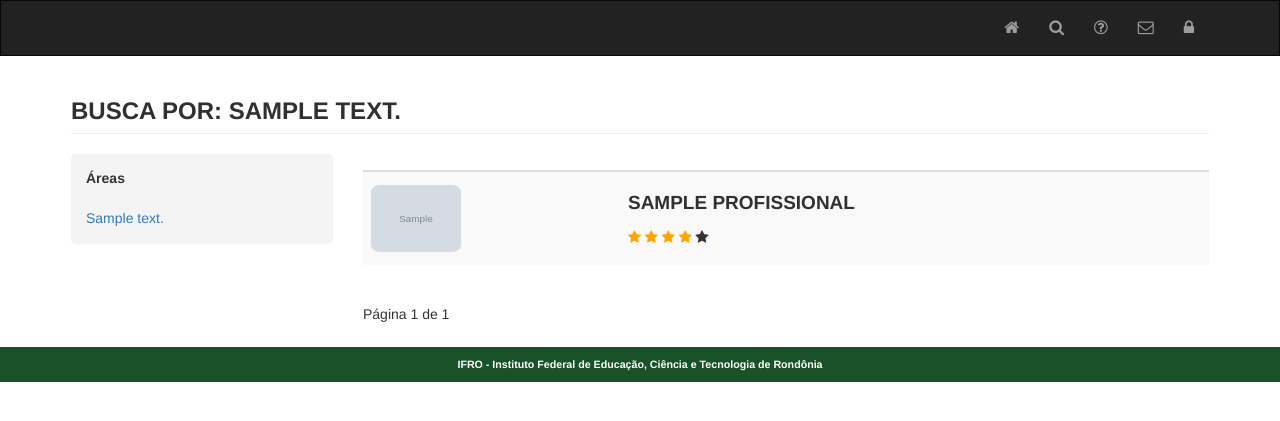
After one commit to kaiserthiago/contratou, a Django app: page /search/?area=1 in a window 1280 px wide. The commit adds this page. Shown: the top 421 px of the page. Run offline with Django 3.2, Linux system fonts and the light colour scheme; tables that the repository leaves empty hold one stand-in row (values such as "Sample post"); grey boxes marked "Sample" are stand-in pictures; some libraries are stand-ins or nearby versions.

Commit message:
versao 2

```diff
--- a/contratou/__init__.py
+++ b/contratou/__init__.py
@@ -0,0 +1 @@
+default_app_config = 'contratou.apps.ContratouConfig'
--- a/contratou/forms.py
+++ b/contratou/forms.py
@@ -46,6 +46,7 @@ class FormSegmento(forms.ModelForm):
         model = Segmento
         fields = ['descricao']
 
+
 class FormArea(forms.ModelForm):
     def __init__(self, *args, **kwargs):
         super(FormArea, self).__init__(*args, **kwargs)
@@ -59,8 +60,8 @@ class FormArea(forms.ModelForm):
         model = Area
         fields = ['segmento', 'descricao']
 
+
 class FormAvaliacaoProfissional(forms.ModelForm):
-
     class Meta:
         model = AvaliacaoProfissional
         # fields = ['profissional', 'servico', 'data_servico', 'comentario', 'campo1', 'campo2', 'campo3', 'campo4', 'campo5']
@@ -92,4 +93,5 @@ class FormAvaliacaoContratante(forms.ModelForm):
 
     class Meta:
         model = AvaliacaoContratante
-        fields = ['profissional', 'contratante', 'servico', 'campo1', 'campo2', 'campo3', 'campo4', 'campo5', 'comentario']
+        fields = ['profissional', 'contratante', 'servico', 'campo1', 'campo2', 'campo3', 'campo4', 'campo5',
+                  'comentario']
--- a/contratou/templates/contratou/avaliacao_profissional.html
+++ b/contratou/templates/contratou/avaliacao_profissional.html
@@ -1,4 +1,4 @@
-{% extends "contratou/layout.html" %}
+{% extends "contratou/../layout.html" %}
 {% block class_avalia_prof %} class="active" {% endblock %}
 {% block titulo %} Contratou! - Avaliação Profissional {% endblock %}
 
--- a/contratou/templates/contratou/contato.html
+++ b/contratou/templates/contratou/contato.html
@@ -1,6 +1,6 @@
-{% extends "contratou/layout.html" %}
+{% extends "contratou/../layout.html" %}
 {% block class_contato %} class="active" {% endblock %}
-{% block titulo %} Contratou! - Contato {% endblock %}
+{% block titulo %}Contato - Contratou!{% endblock %}
 
 {% block conteudo %}
     <h2 class="page-header">Entre em contato conosco</h2>
--- a/contratou/templates/contratou/login.html
+++ b/contratou/templates/contratou/login.html
@@ -1,4 +1,4 @@
-{% extends "contratou/layout.html" %}
+{% extends "contratou/../layout.html" %}
 {% block class_sobre %} class="active" {% endblock %}
 {% block titulo %} Contratou! - Login {% endblock %}
 
--- a/contratou/templates/contratou/profissionais.html
+++ b/contratou/templates/contratou/profissionais.html
@@ -1,4 +1,4 @@
-{% extends "contratou/layout.html" %}
+{% extends "contratou/../layout.html" %}
 {% block class_profissionais %} class="active" {% endblock %}
 
 {% block link_css %}
--- /dev/null
+++ b/contratou/templates/contratou/profissional_search.html
@@ -0,0 +1,170 @@
+{% extends "layout.html" %}
+{% block class_searc %} class="active" {% endblock %}
+{% block titulo %}Busca por profissionais - Contratou!{% endblock %}
+{% load static %}
+
+{% block conteudo %}
+    {% if id_area %}
+        <h2 class="page-header">Busca por: {{ area_descricao }}</h2>
+    {% else %}
+        <h2 class="page-header">Busca por profissionais</h2>
+    {% endif %}
+    <div class="row">
+        {#        <div class="col-sm-12">#}
+        {#            <h4>#}
+        {#                Busca por:#}
+        {#                {% if qs %}#}
+        {#                    {{ qs }}#}
+        {#                {% else %}#}
+        {#                    {{ area_descricao }}#}
+        {#                {% endif %}#}
+        {#            </h4>#}
+        {#        </div>#}
+        <div class="col-sm-3">
+            <ul class="list-group">
+                <li class="disabled">
+                    <p><strong>Áreas</strong></p>
+                </li>
+                {% for area in areas %}
+                    <li>
+                        <a href="{% url 'contratou.search' %}?area={{ area.id }}">{{ area.descricao }}</a>
+                    </li>
+                {% endfor %}
+            </ul>
+        </div>
+
+        <div class="col-sm-9">
+            {#                BUSCA DO ALGOLIA#}
+            {#            {% if results.hits %}#}
+            {#                <table class="table table-striped">#}
+            {#                    <thead>#}
+            {#                        <th colspan="2"></th>#}
+            {#                    </thead>#}
+            {#                    <tbody>#}
+            {#                    {% for profissional in results.hits %}#}
+            {#                        Nome: {{ profissional.descricao }}#}
+            {##}
+            {#                        <tr class='clickable-row'#}
+            {#                            data-href={% url 'contratou.profissional_detalhe' profissional.id %} style="cursor:pointer">#}
+            {##}
+            {#                            <td style="vertical-align:middle">#}
+            {#                                <img src="{{ profissional.foto.url }}" class="img-resposive"#}
+            {#                                     style="width:90px; border-radius: 10%">#}
+            {#                            </td>#}
+            {##}
+            {#                            <td style="vertical-align:middle">#}
+            {#                                <h4><strong>{{ profissional.nome }}</strong></h4>#}
+            {#                                <p>#}
+            {#                                    <span class="fa fa-star checked"></span>#}
+            {#                                    <span class="fa fa-star checked"></span>#}
+            {#                                    <span class="fa fa-star checked"></span>#}
+            {#                                    <span class="fa fa-star checked"></span>#}
+            {#                                    <span class="fa fa-star"></span>#}
+            {#                                </p>#}
+            {#                            </td>#}
+            {#                        </tr>#}
+            {#                    {% endfor %}#}
+            {#                    </tbody>#}
+            {#                </table>#}
+            {#                    PAGINAÇÃO DO ALGOLIA#}
+            {#                <nav>#}
+            {#                    <div class="pagination">#}
+            {#                            <span class="step-links">#}
+            {#                            se a página for maior que zero pode voltar pra anterior#}
+            {#                                {% if results.page > 0 %}#}
+            {#                                    <a href="?qs={{ results.query }}&page={{ previous_page }}">#}
+            {#                                        <span>&laquo;</span>#}
+            {#                                    </a>#}
+            {#                                {% endif %}#}
+            {##}
+            {#                                <span class="current">#}
+            {#                                    Página {{ next_page }} de {{ results.nbPages }}#}
+            {#                                </span>#}
+            {#                                {% if results.page >= 0 and next_page < results.nbPages %}#}
+            {#                                    <a href="?qs={{ results.query }}&page={{ next_page }}">#}
+            {#                                        <span>&raquo;</span>#}
+            {#                                    </a>#}
+            {#                                {% endif %}#}
+            {#                            </span>#}
+            {#                    </div>#}
+            {#                </nav>#}
+            {#                BSUCA POR CATEGORIA, NO BANCO DE DADOS#}
+            {#            {% elif request.GET.area %}#}
+            {% if request.GET.area %}
+                {% if results %}
+                    <table class="table table-striped">
+                        <thead>
+                        <th colspan="2"></th>
+                        </thead>
+                        <tbody>
+                        {% for profissional in results %}
+                            <tr class='clickable-row'
+                                data-href={% url 'contratou.profissional_detalhe' profissional.id %} style="cursor:pointer">
+                                <td style="vertical-align:middle">
+                                    <img src="{{ profissional.foto.url }}" class="img-resposive"
+                                         style="width:90px; border-radius: 10%">
+                                </td>
+                                <td style="vertical-align:middle">
+                                    <h4><strong>{{ profissional.nome }}</strong></h4>
+                                    <p>
+                                        <span class="fa fa-star checked"></span>
+                                        <span class="fa fa-star checked"></span>
+                                        <span class="fa fa-star checked"></span>
+                                        <span class="fa fa-star checked"></span>
+                                        <span class="fa fa-star"></span>
+                                    </p>
+                                </td>
+                            </tr>
+
+                        {% endfor %}
+                        </tbody>
+                    </table>
+                    {#                    PAGINAÇÃO DO DJANGO#}
+                    <nav>
+                        <div class="pagination">
+                            <span class="step-links">
+{#                            se a página for maior que zero pode voltar pra anterior#}
+                                {% if results.has_previous %}
+                                    <a href="?area={{ id_area }}&page={{ results.previous_page_number }}">
+                                        <span>&laquo;</span>
+                                    </a>
+                                {% endif %}
+
+                                <span class="current">
+                                    Página {{ results.number }} de {{ results.paginator.num_pages }}
+                                </span>
+
+                                {% if results.has_next %}
+                                    <a href="?area={{ id_area }}&page={{ results.next_page_number }}">
+                                        <span>&raquo;</span>
+                                    </a>
+                                {% endif %}
+                            </span>
+                        </div>
+                    </nav>
+
+                {% else %}
+                    <div>
+                        <p class="alert alert-warning text-center"><strong>Não há profissionais para a área
+                            escolhida. Por favor tente em outras áreas</strong></p>
+                    </div>
+                {% endif %}
+            {% else %}
+                <div>
+                    <p class="alert alert-info text-center"><strong>Escolha uma área para visualizar os
+                        profissionais.</strong></p>
+                </div>
+            {% endif %}
+        </div>
+    </div>
+{% endblock %}
+
+{% block script %}
+    <script>
+        jQuery(document).ready(function ($) {
+            $(".clickable-row").click(function () {
+                window.location = $(this).data("href");
+            });
+        });
+    </script>
+{% endblock %}
--- a/contratou/templates/contratou/segmentos.html
+++ b/contratou/templates/contratou/segmentos.html
@@ -1,4 +1,4 @@
-{% extends "contratou/layout.html" %}
+{% extends "contratou/../layout.html" %}
 {% block class_segmentos %} class="active" {% endblock %}
 
 {% block link_css %}
@@ -56,14 +56,14 @@
                         </td>
                     </tr>
                 {% empty %}
-                    <div class="container">
+                    <div>
                         <h2 class="alert alert-warning text-center"> Sem profissionais cadastrados no momento!</h2>
                     </div>
                 {% endfor %}
                 </tbody>
             </table>
         {% else %}
-            <div class="container">
+            <div>
                 <h2 class="text-center well"> Selecione o segmento para visualizar os prifissionais!</h2>
             </div>
         {% endif %}
--- a/contratou/templates/contratou/sobre.html
+++ b/contratou/templates/contratou/sobre.html
@@ -1,6 +1,6 @@
-{% extends "contratou/layout.html" %}
+{% extends "contratou/../layout.html" %}
 {% block class_sobre %} class="active" {% endblock %}
-{% block titulo %} Contratou! - Sobre {% endblock %}
+{% block titulo %}Sobre - Contratou!{% endblock %}
 
 {% block conteudo %}
     <h2 class="page-header">Sobre o Contratou!</h2>
--- a/contratou/templates/contratou/layout.html
+++ b/contratou/templates/layout.html
@@ -6,7 +6,9 @@
     <meta charset="utf-8">
     <meta name="viewport" content="width=device-width, initial-scale=1">
     <link rel="stylesheet" href="https://maxcdn.bootstrapcdn.com/bootstrap/3.3.7/css/bootstrap.min.css">
-    <link rel="stylesheet" href="//maxcdn.bootstrapcdn.com/font-awesome/4.3.0/css/font-awesome.min.css">
+    <link rel="stylesheet" href="https://cdnjs.cloudflare.com/ajax/libs/font-awesome/4.7.0/css/font-awesome.min.css">
+    <link rel="stylesheet"
+          href="https://cdnjs.cloudflare.com/ajax/libs/bootstrap-star-rating/4.0.2/css/star-rating.min.css"/>
 
     {% load static %}
     <link rel="stylesheet" href="{% static '/css/layout.css' %}">
@@ -21,8 +23,8 @@
     </style>
 </head>
 <body>
-<nav class="navbar navbar-inverse navbar-fixed-top">
-    <div class="container-fluid">
+<nav class="navbar navbar-inverse">
+    <div class="container">
         <div class="navbar-header">
             <button type="button" class="navbar-toggle" data-toggle="collapse" data-target="#myNavbar">
                 <span class="icon-bar"></span>
@@ -30,59 +32,86 @@
                 <span class="icon-bar"></span>
             </button>
             {% load static %}
-            <!--<a href="javascript: history.go(-1)">-->
-            <a href="{% url 'contratou.home' %}">
-            <span class="navbar-brand"> <img src="{% static '/img/logo_ifro.png' %}" class="img-responsive"
-                                             width="30"></span>
-            </a>
+            {#            <a href="{% url 'contratou.home' %}">#}
+            {#            <span class="navbar-brand"> <img src="{% static '/img/logo_ifro.png' %}" class="img-responsive"#}
+            {#                                             width="30"></span>#}
+            {#            </a>#}
         </div>
         <div class="collapse navbar-collapse" id="myNavbar">
             <ul class="nav navbar-nav">
-                <li {% block class_home %} {% endblock %}><a href="{% url 'contratou.home' %}"><span
-                        class="glyphicon glyphicon-home"></span>
-                    Home</a></li>
+
+                {#                <li#}
+                {#                        {% block class_segmentos %} {% endblock %}><a href="{% url 'contratou.segmentos' %}"><i#}
+                {#                        class="fa fa-briefcase" style="font-size:16px"></i> Segmentos</a>#}
+                {#                </li>#}
+
+
+            </ul>
+            {#            <form action="{% url 'contratou.search' %}" class="navbar-form navbar-left navbar-form-job">#}
+            {#            <form action="" class="navbar-form navbar-left navbar-form-job">#}
+            {#                <div class="input-group">#}
+            {#                    <input type="text" class="form-control" name="qs" id="search"#}
+            {#                           placeholder="Busca pela área de atuação..." value="{{ qs }}">#}
+            {#                    <span class="input-group-btn">#}
+            {#                                <button type="submit" class="btn btn-default"><i class="fa fa-search"></i></button>#}
+            {#                            </span>#}
+            {#                </div>#}
+            {#                <button type="submit" class="btn btn-default">Submit</button>#}
+            {#            </form>#}
+            <ul class="nav navbar-nav navbar-right">
+                <li {% block class_home %} {% endblock %}><a href="{% url 'contratou.home' %}"><i
+                        class="fa fa-home" style="font-size:16px"></i></a>
+                </li>
+                <li {% block class_search %} {% endblock %}><a href="{% url 'contratou.search' %}"><i
+                        class="fa fa-search" style="font-size:16px"></i></a>
+                </li>
                 <li
-                {% block class_segmentos %} {% endblock %}><a href="{% url 'contratou.segmentos' %}"><span
-                    class="glyphicon glyphicon-briefcase"></span> Segmentos</a>
+                        {% block class_sobre %} {% endblock %}><a href="{% url 'contratou.sobre' %}"><i
+                        class="fa fa-question-circle-o" style="font-size:16px"></i></a>
+                </li>
                 <li
-                {% block class_sobre %} {% endblock %}><a href="{% url 'contratou.sobre' %}"><span
-                    class="glyphicon glyphicon-question-sign"></span>
-                Sobre</a></li>
-                <li
-                {% block class_contato %} {% endblock %}><a href="{% url 'contratou.contato' %}"><span
-                    class="glyphicon glyphicon-envelope"></span>
-                Contato</a></li>
+                        {% block class_contato %} {% endblock %}><a href="{% url 'contratou.contato' %}"><i
+                        class="fa fa-envelope-o" style="font-size:16px"></i></a>
+                </li>
+                {% if request.user.is_authenticated %}
+                    <li class="dropdown">
+                        <a href="#" class="dropdown-toggle" data-toggle="dropdown" role="button" aria-haspopup="true"
+                           aria-expanded="false"><span>{{ request.user.username }}</span> <i
+                                class="fa fa-user-o" style="font-size:16px;"></i></a>
+                        <ul class="dropdown-menu">
                             <li
                                     {% block class_avalia_prof %} {% endblock %}><a
-                    href="{% url 'contratou.avaliacao_profissional' %}"><span
-                    class="glyphicon glyphicon-pencil"></span>
-                Avaliação Profissional</a></li>
+                                    href="{% url 'contratou.avaliacao_profissional' %}"><i
+                                    class="fa fa-pencil-square-o" style="font-size:16px"></i>
+                                Avaliar Profissional</a>
+                            </li>
+                            <li><a href="#"><i
+                                    class="fa fa-pencil-square" style="font-size:16px"></i> Avaliações realizadas</a>
+                            </li>
+                            <li class="divider"></li>
+                            <li><a href="#"><i
+                                    class="fa fa-user-circle-o" style="font-size:16px"></i> Meus dados</a></li>
+
+
+                            <li class="divider"></li>
+                            <li>
+                                <a data-toggle="modal" href="#modal-logout"><i
+                                        class="fa fa-power-off" style="font-size:16px;"></i> Sair</a>
+                            </li>
+
                         </ul>
-            <ul class="nav navbar-nav navbar-right">
+                    </li>
+                {% else %}
+                    <li><a data-toggle="modal" href="#modal-login"><i
+                            class="fa fa-lock" style="font-size:16px;"></i></a></li>
+                {% endif %}
             </ul>
-            {% if request.user.is_authenticated %}
-            <ul class="nav navbar-nav navbar-right">
-                <li><a data-toggle="modal" href="#modal-logout"><span
-                        class="glyphicon glyphicon-log-out"></span>
-                    Logout</a></li>
-            </ul>
-            {% else %}
-            <ul class="nav navbar-nav navbar-right">
-                <li><a data-toggle="modal" href="#modal-login"><span
-                        class="glyphicon glyphicon-log-in"></span>
-                    Login</a></li>
-            </ul>
-            {% endif %}
         </div>
     </div>
 </nav>
 
-<div class="container-fluid" style="margin-top:50px">
-    <div class="row">
-        <div class="col-md-12">
+<div class="container">
     {% block conteudo %} {% endblock %}
-        </div>
-    </div>
 </div>
 
 <footer>
@@ -175,4 +204,5 @@
 </div>
 
 </body>
+{% block script %} {% endblock %}
 </html>
--- a/contratou/urls.py
+++ b/contratou/urls.py
@@ -13,6 +13,8 @@ urlpatterns = [
 
     url(r'^segmentos/$', views.segmentos, name='contratou.segmentos'),
 
+    url(r'^search/$', views.search, name='contratou.search'),
+
 
     url(r'^profissional/detalhe/(?P<profissional_id>\d+)/$', views.profissional_detalhe, name='contratou.profissional_detalhe'),
     url(r'^sobre/$', views.sobre, name='contratou.sobre'),
--- a/contratou/views.py
+++ b/contratou/views.py
@@ -1,12 +1,12 @@
 from django.contrib.auth import authenticate, login, logout
 from django.contrib.auth.decorators import login_required
-from django.db.models import Avg, Count, Max, Sum
+import algoliasearch_django as algoliasearch
+from django.core.paginator import Paginator, PageNotAnInteger, EmptyPage
 from django.http import HttpResponseRedirect
-from django.shortcuts import render, redirect
-from django.urls import reverse
+from django.shortcuts import render, redirect, get_object_or_404
 
 from contratou.forms import FormAvaliacaoProfissional
-from contratou.models import Profissional, AvaliacaoProfissional, Segmento
+from contratou.models import Profissional, AvaliacaoProfissional, Segmento, Area
 
 
 def login_view(request):
@@ -96,3 +96,49 @@ def profissional_detalhe(request, profissional_id):
 
 def sobre(request):
     return render(request, 'contratou/sobre.html', {})
+
+def search(request):
+    areas = Area.objects.all().order_by('descricao')
+    qs = request.GET.get('qs', '')
+    id_area = request.GET.get('area', '')
+    page = request.GET.get('page', '0')
+
+    results = None
+    area_descricao = ''
+    previous_page = ''
+    next_page = ''
+
+    if page:
+        next_page = int(page) + 1
+        previous_page = int(page) - 1
+
+    if qs:
+        params = {'hitsPerPage': 2, 'page': page}
+        results = algoliasearch.raw_search(Profissional, qs, params)
+
+    if id_area:
+        area = get_object_or_404(Area, id=id_area)
+        area_descricao = area.descricao
+        results = Profissional.objects.filter(area=area).order_by('nome')
+
+        paginator = Paginator(results, 5)
+        page = request.GET.get('page', 1)
+
+        try:
+            results = paginator.page(page)
+        except PageNotAnInteger:
+            results = paginator.page(1)
+        except EmptyPage:
+            results = paginator.page(paginator.num_pages)
+
+    context = {
+        'areas': areas,
+        'results': results,
+        'area_descricao': area_descricao,
+        'qs': qs,
+        'previous_page': previous_page,
+        'next_page': next_page,
+        'id_area': id_area,
+    }
+
+    return render(request, 'contratou/profissional_search.html', context)
--- a/static/css/layout.css
+++ b/static/css/layout.css
@@ -1,3 +1,13 @@
+.navbar-form-job .form-control {
+    /*height: 40px;*/
+    width: 455px !important;
+}
+
+.navbar-inverse.navbar-job {
+    background-color: #88ca41;
+
+}
+
 .estrelas input[type=radio] {
     display: none;
 }
@@ -13,8 +23,8 @@
 
 /*Remove a margem padrão de baixo da navbar e as bordas arredondadas*/
 .navbar {
-    margin-bottom: 0;
-    border-radius: 0;
+    margin-bottom: 0px;
+    border-radius: 0px;
 }
 
 /* Style the side navigation */
@@ -68,6 +78,19 @@ p {
     text-indent: 25px;
 }
 
+html {
+    font-size: 10px;
+    -webkit-tap-highlight-color: transparent;
+}
+
+body {
+    font-family: "Helvetica Neue", Helvetica, Arial, sans-serif;
+    font-size: 14px;
+    line-height: 1.42857;
+    color: #333333;
+    background-color: #fff;
+}
+
 h2 {
     font-size: 24px;
     text-transform: uppercase;
@@ -83,6 +106,77 @@ h4 {
     color: #303030;
     font-weight: 400;
     /*margin-bottom: 30px;*/
+}
+
+.section-content {
+    height: 100%;
+}
+
+.section-search img {
+    width: 100px;
+}
+
+.media {
+    margin-bottom: 30px;
+    border-bottom: 1px solid #ddd
+}
+
+.media-body a h4 {
+    color: #0033bb;
+}
+
+.media-body a p {
+    font-size: 1.2em;
+    color: #666;
+}
+
+.media-body .navbar-right p {
+    font-size: 1.4em;
+    font-weight: bold;
+    margin-right: 20px;
+    color: #900;
+    position: relative;
+    bottom: 40px;
+}
+
+.media-body a:hover {
+    text-decoration: none
+}
+
+.list-group {
+    margin-left: 0;
+    background-color: #f4f4f4;
+    border-radius: 5px;
+    padding: 15px 0 15px 15px;
+}
+
+.list-group li {
+    list-style: none;
+}
+
+.list-group li.disabled {
+    padding: 0 0 10px 0;
+}
+
+.list-group li.subcategories {
+    padding-left: 10px;
+}
+
+.media-body {
+    zoom: 1;
+    overflow: hidden;
+}
+
+.media-body {
+    width: 10000px;
+}
+
+.media-object {
+    display: block;
+}
+
+.media-object.img-thumbnail {
+    max-width: none;
 }
 
 .chip {
```
Also changed, not shown: contratou/apps.py (+13 -0 lines), contratou/templates/contratou/home.html (+3 -7 lines), contratou/templates/contratou/profissional_detalhe.html (+6 -2 lines), job/settings.py (+9 -0 lines), media/img_profissional/brasão_da_república_0v7qG34.jpg (added). Lines whose indentation alone changed are shown as unchanged.
